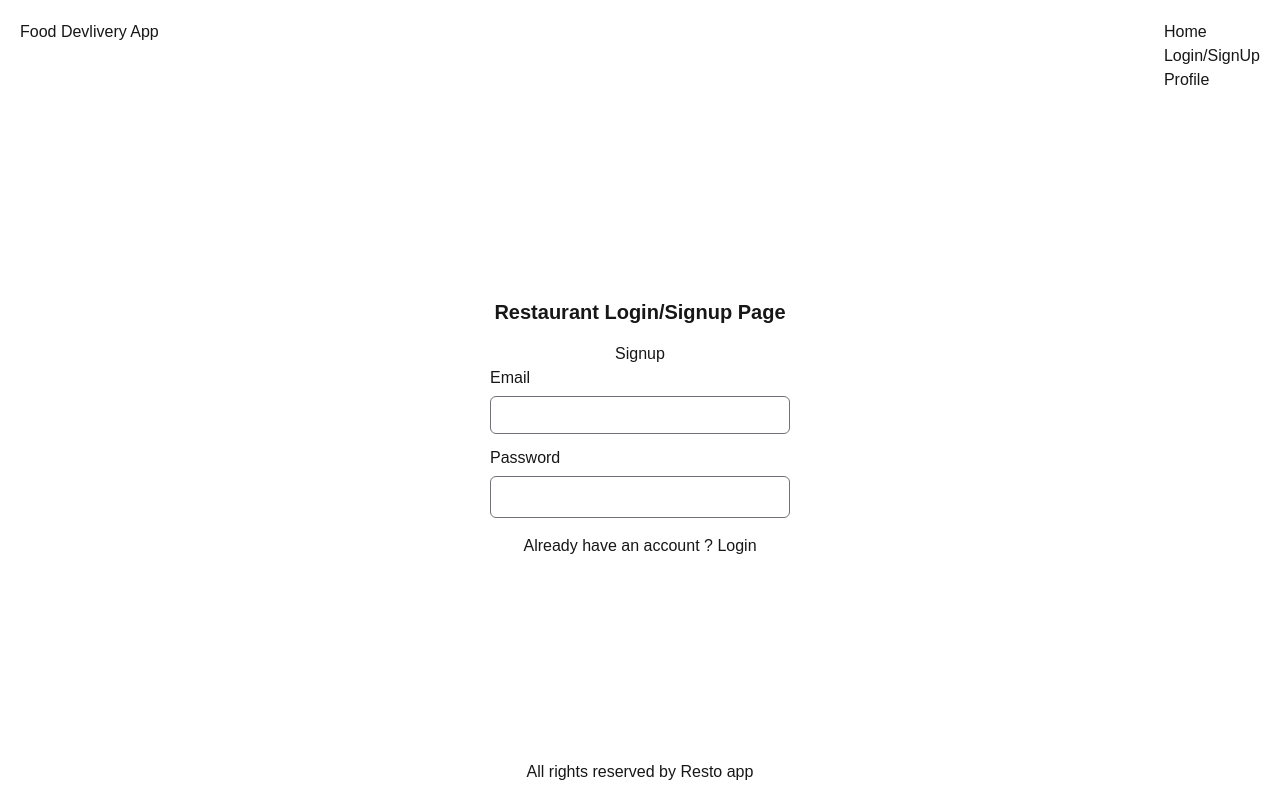
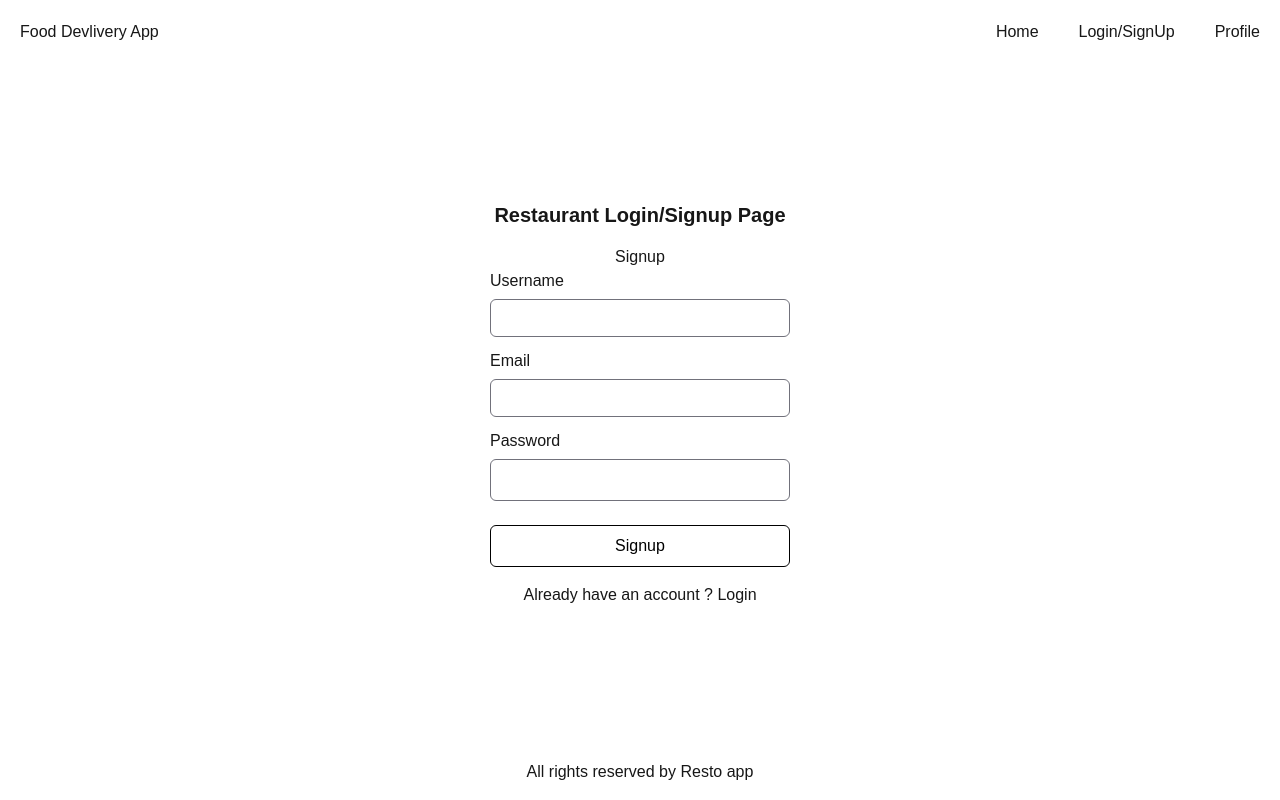
Before and after one commit to dhannu-dev/food-delivery-app, a Next.js app: page /restaurent in a window 1280 px wide. Both pictures are taken after a click on the button "Do not have account ? Signup". Built offline with nearby package versions, Linux system fonts and the light colour scheme.

Commit message:
start creating api

```diff
--- a/src/app/api/restaurent/route.js
+++ b/src/app/api/restaurent/route.js
@@ -4,7 +4,11 @@ import Restaurent from "@/lib/restaurentModel";
 
 export async function GET() {
   await connectDB();
-  const data = await Restaurent.create({ name: "Test Restaurent " });
+  const data = await Restaurent.find();
   console.log(data);
   return NextResponse.json({ message: "API Working" });
 }
+
+export async function POST() {
+  return NextResponse.json({ result: trues });
+}
--- a/src/components/Login.jsx
+++ b/src/components/Login.jsx
@@ -19,6 +19,10 @@ export default function Login() {
             type="password"
           />
         </div>
+
+        <button className="p-2 rounded-md border w-full mt-3 cursor-pointer bg-white text-black hover:bg-black hover:text-white">
+          Login
+        </button>
       </div>
     </div>
   );
--- a/src/components/RestaurentHeader.jsx
+++ b/src/components/RestaurentHeader.jsx
@@ -6,7 +6,7 @@ export default function RestaurentHeader() {
       <div>
         <h1>Food Devlivery App</h1>
       </div>
-      <div>
+      <div className="flex gap-10">
         <h1>Home</h1>
         <h1>Login/SignUp</h1>
         <h1>Profile</h1>
--- a/src/components/SignUp.jsx
+++ b/src/components/SignUp.jsx
@@ -1,15 +1,48 @@
-import React from "react";
+"use client";
+import React, { useState } from "react";
 
 export default function SignUp() {
+  const [name, setName] = useState("");
+  const [email, setEmail] = useState("");
+  const [password, setPassword] = useState("");
+
+  const handleSignup = async () => {
+    if (!email || !password || !name) return;
+
+    const user = { name, email, password };
+
+    let result = await fetch("http://localhost:3000/api/restaurent", {
+      method: "POST",
+      body: JSON.stringify(user),
+    });
+
+    console.log(result);
+
+    setName("");
+    setEmail("");
+    setPassword("");
+  };
+
   return (
     <div className="flex w-full justify-center items-center flex-col">
       <h1>Signup</h1>
       <div className="flex flex-col gap-3">
         <div className="flex flex-col gap-1.5">
+          <label>Username</label>
+          <input
+            className="px-2 py-1.5 w-[300px] rounded-md outline-none border-zinc-500 border "
+            type="text"
+            value={name}
+            onChange={(e) => setName(e.target.value)}
+          />
+        </div>
+        <div className="flex flex-col gap-1.5">
           <label>Email</label>
           <input
             className="px-2 py-1.5 w-[300px] rounded-md outline-none border-zinc-500 border "
             type="email"
+            value={email}
+            onChange={(e) => setEmail(e.target.value)}
           />
         </div>
         <div className="flex flex-col gap-1.5">
@@ -17,8 +50,16 @@ export default function SignUp() {
           <input
             className="p-2 rounded-md w-[300px] outline-none border-zinc-500 border "
             type="password"
+            value={password}
+            onChange={(e) => setPassword(e.target.value)}
           />
         </div>
+        <button
+          onClick={handleSignup}
+          className="p-2 rounded-md border w-full mt-3 cursor-pointer bg-white text-black"
+        >
+          Signup
+        </button>
       </div>
     </div>
   );
```
